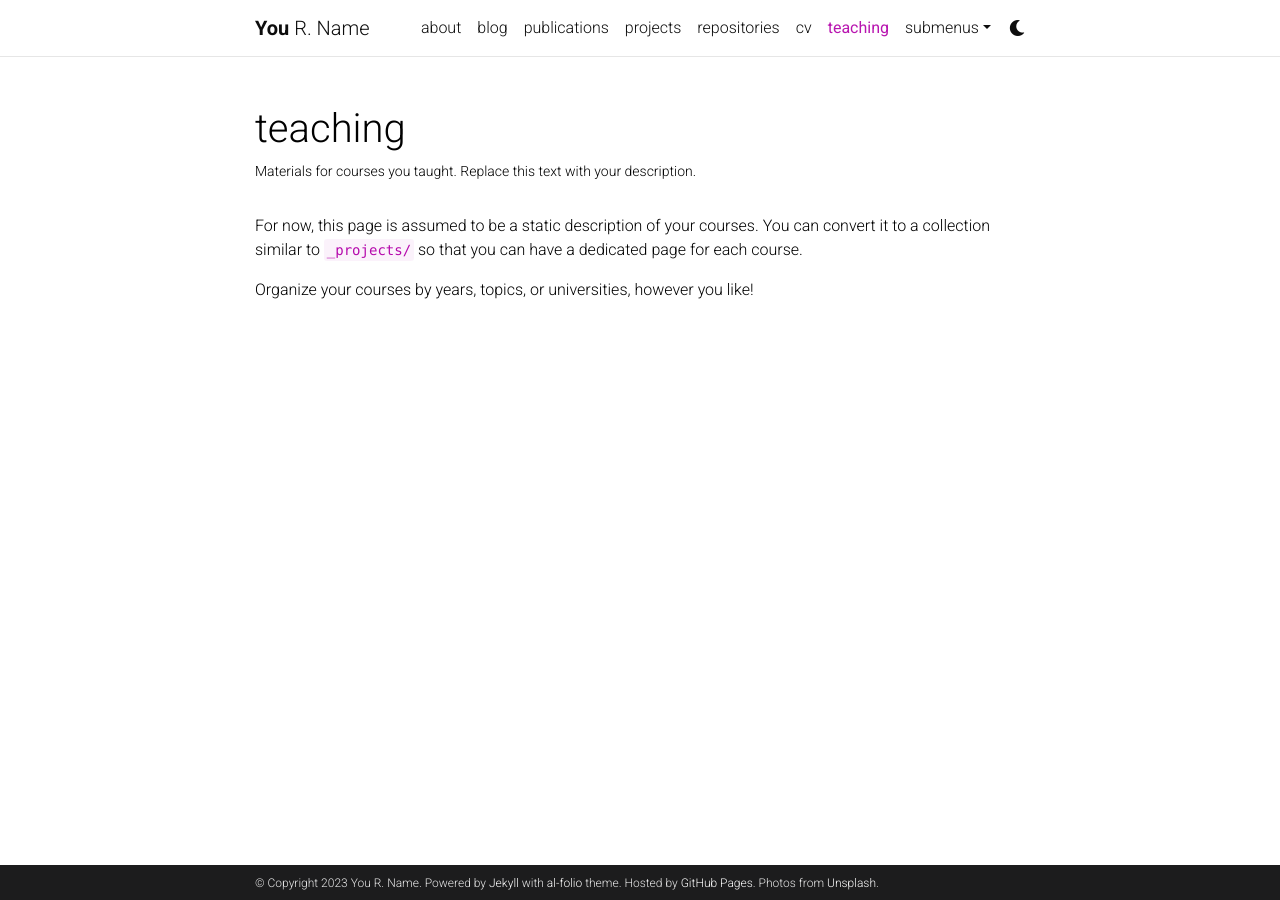
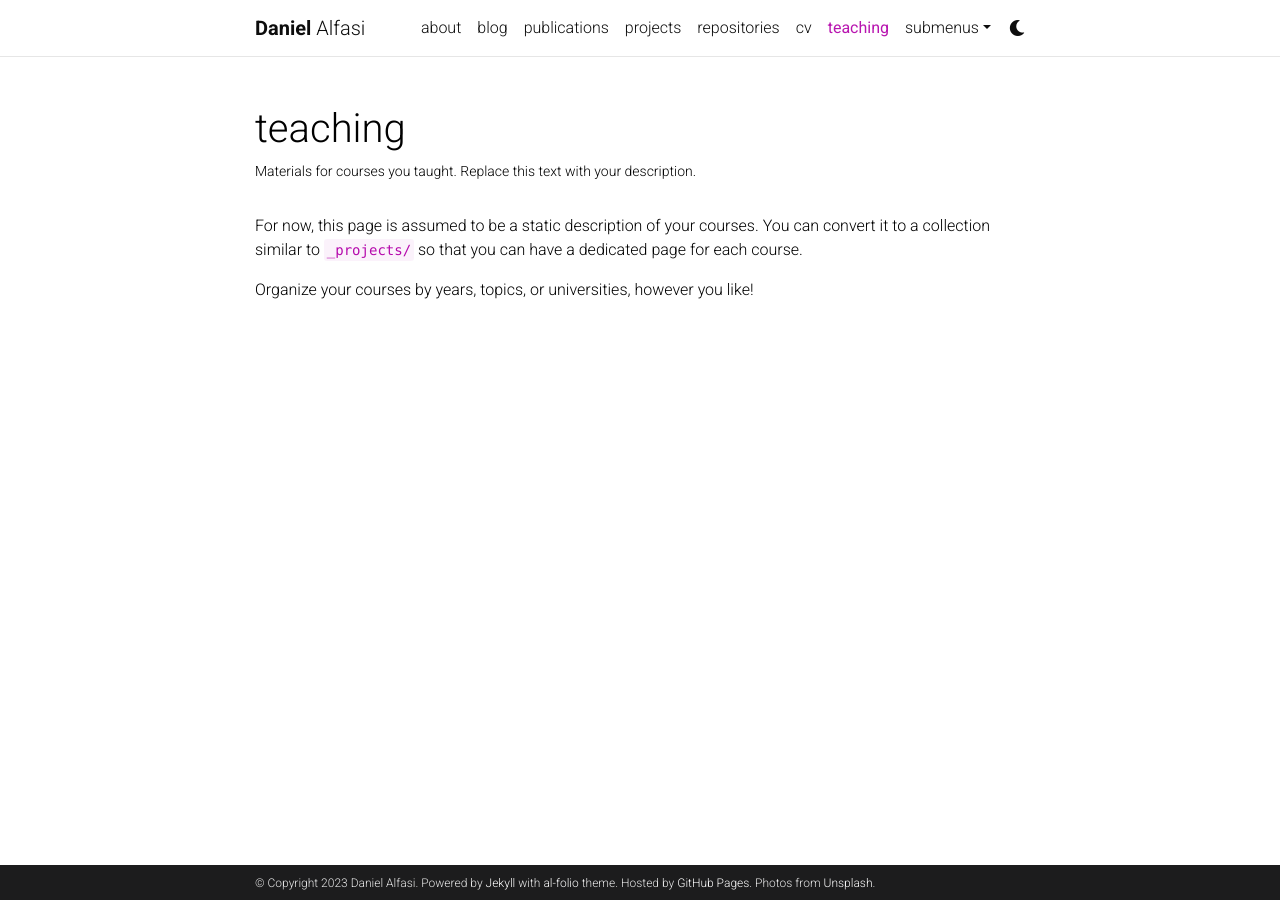
Before and after one commit to daniel4x/daniel4x.github.io, a Jekyll site: the page built from _pages/teaching.md, in a window 1280 px wide. Built offline with Jekyll 4.4.1, drawn with Linux system fonts in a browser that asks for light colours; comment, search, counter and statistics services are not loaded; a style sheet for code colours, icons or effects is not loaded.

Commit message:
Update _config.yml
Update URL and details

```diff
--- a/_config.yml
+++ b/_config.yml
@@ -3,22 +3,22 @@
 # -----------------------------------------------------------------------------
 
 title: blank # the website title (if blank, full name will be used instead)
-first_name: You
-middle_name: R.
-last_name: Name
-email: you@example.com
+first_name: Daniel
+middle_name:
+last_name: Alfasi
+email: daniel.alfasi@post.runi.ac.il
 description: > # the ">" symbol means to ignore newlines until "footer_text:"
   A simple, whitespace theme for academics. Based on [*folio](https://github.com/bogoli/-folio) design.
 footer_text: >
   Powered by <a href="https://jekyllrb.com/" target="_blank">Jekyll</a> with <a href="https://github.com/alshedivat/al-folio">al-folio</a> theme.
   Hosted by <a href="https://pages.github.com/" target="_blank">GitHub Pages</a>.
   Photos from <a href="https://unsplash.com" target="_blank">Unsplash</a>.
-keywords: jekyll, jekyll-theme, academic-website, portfolio-website  # add your own keywords or leave empty
+keywords: data science, nlp, knowledge graph, representation learning  # add your own keywords or leave empty
 
 lang: en # the language of your site (for example: en, fr, cn, ru, etc.)
 icon: ⚛️  # the emoji used as the favicon (alternatively, provide image name in /assets/img/)
 
-url: https://alshedivat.github.io # the base hostname & protocol for your site
+url: https://daniel4x.github.io # the base hostname & protocol for your site
 baseurl: /al-folio # the subpath of your site, e.g. /blog/
 last_updated: false # set to true if you want to display last updated in the footer
 impressum_path:  # set to path to include impressum link in the footer, use the same path as permalink in a page, helps to conform with EU GDPR
```
